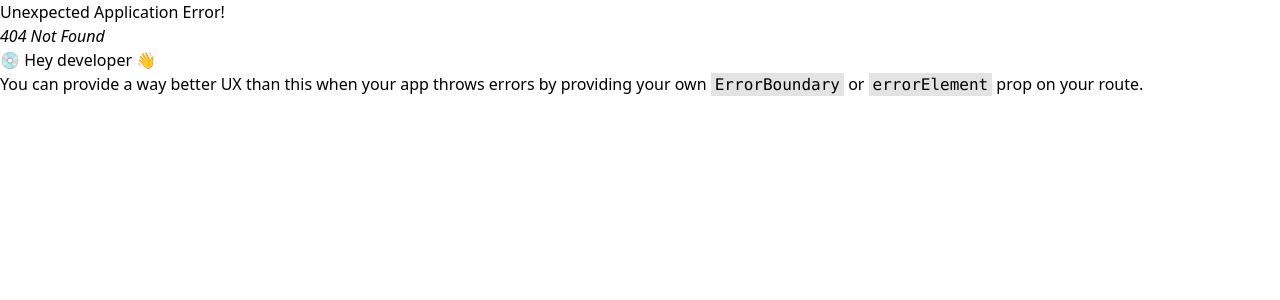
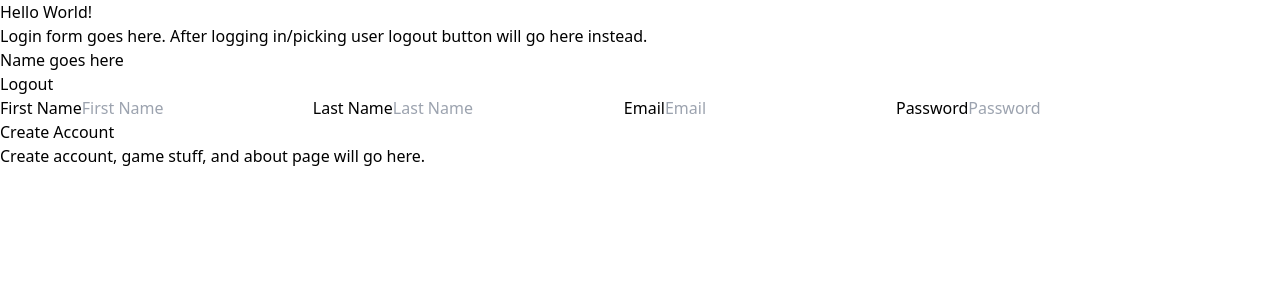
Before and after one commit to JNV000/Project277, a React (Vite) app: page /register in a window 1280 px wide. Before the commit this address had no page. Shown: the top 300 px of the page. Built offline with nearby package versions, Linux system fonts and the light colour scheme.

Commit message:
Display Registration route and components

```diff
--- a/src/components/Forms/RegisterForm.jsx
+++ b/src/components/Forms/RegisterForm.jsx
@@ -28,7 +28,7 @@ const fields = [
 
 export default function Registration() {
   return (
-    <form className="w-max mx-auto flex flex-col gap-y-4 border p-8 rounded-md my-4 mt-4">
+    <form className="w-max mx-auto h-fit flex flex-col gap-y-4 border p-8 rounded-md my-4 mt-4">
       {fields.map((field) => (
         <Input key={field.id} {...field} />
       ))}
--- a/src/routes/Register.jsx
+++ b/src/routes/Register.jsx
@@ -0,0 +1,10 @@
+// import { Link, Outlet } from "react-router-dom";
+import RegisterForm from "../components/Forms/RegisterForm";
+
+export default function Root() {
+  // login/logout will be on left side, other components are children displayed on the wider left part of screen
+  return (
+    // reducer/hook will be used to either Login or Logout Button
+    <RegisterForm />
+  );
+}
```
Also changed, not shown: src/main.jsx (+7 -1 lines).
